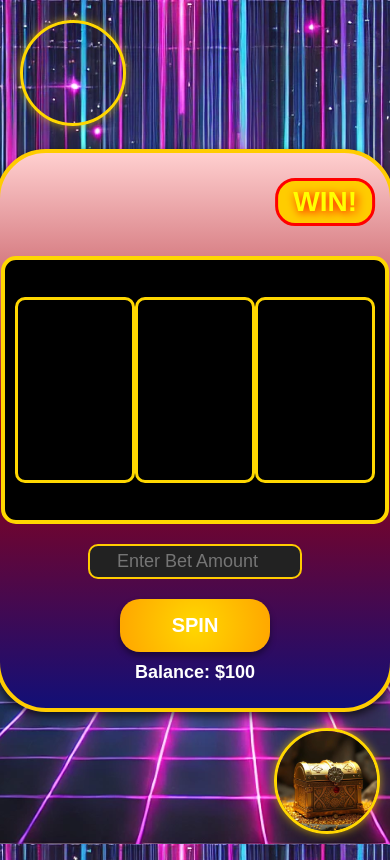
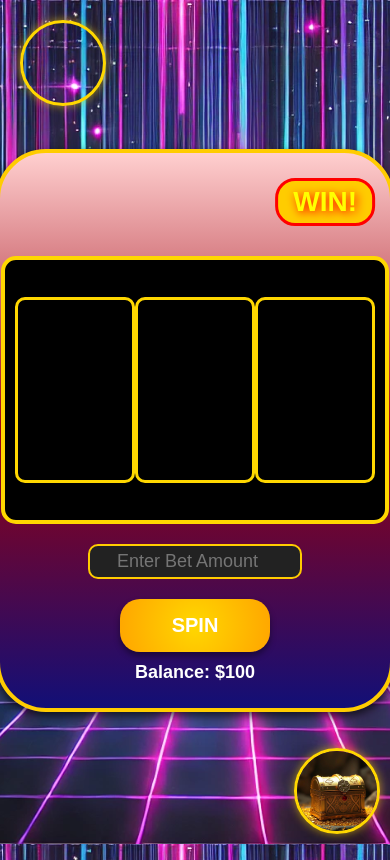
Before and after one commit to Deity21/Order-Casino---Copy, a Flask app: page /slot in a window 390 px wide. Run offline with Flask 3, Linux system fonts and the light colour scheme; the visitor is signed in with stand-in values (Sample User, id 1); grey boxes are pictures that could not be loaded.

Commit message:
final css

```diff
--- a/static/css/slot-style.css
+++ b/static/css/slot-style.css
@@ -130,8 +130,8 @@ body {
     position: absolute;
     top: 20px;
     left: 20px;
-    width: 180px;
-    height: 180px;
+    width: 160px;
+    height: 160px;
     border-radius: 50%;
     overflow: hidden;
     border: 3px solid gold;
@@ -193,7 +193,7 @@ body {
         height: 180px;
     }
     .video-container, .bottom-image-container {
-        width: 100px;
-        height: 100px;
+        width: 80px;
+        height: 80px;
     }
 }
```
